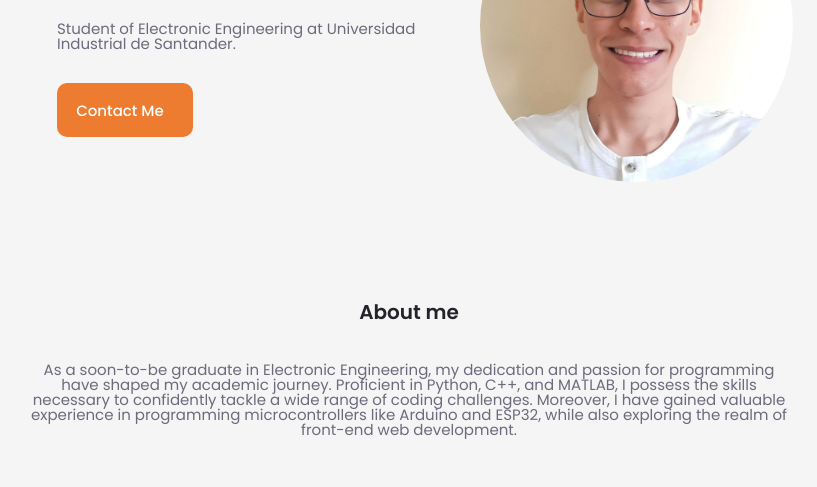
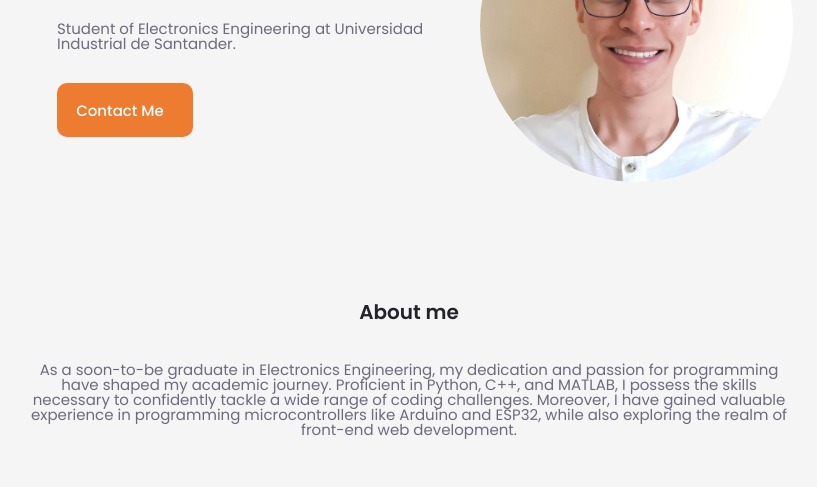
Before and after one commit to Sebastian-GA/sebastian-ga.github.io, a plain HTML site: page index.html in a window 1280 px wide. Shown: the part 287-774 px from the top of the page, 231-1048 px from the left. Drawn offline with Linux system fonts and the light colour scheme; some icons are missing.

Commit message:
change electronic for electronics

```diff
--- a/index.html
+++ b/index.html
@@ -81,7 +81,7 @@
                         <h3 class="home__subtitle">&#128075; Hi There</h3>
                         <h1 class="home__title">I'm Sebastián</h1>
                         <p class="home__text">
-                            Student of Electronic Engineering at Universidad
+                            Student of Electronics Engineering at Universidad
                             Industrial de Santander.
                         </p>
                         <div class="button__container">
@@ -103,7 +103,7 @@
                 <h2 class="section__title">About me</h2>
                 <div class="container">
                     <p class="about-me__content">
-                        As a soon-to-be graduate in Electronic Engineering, my
+                        As a soon-to-be graduate in Electronics Engineering, my
                         dedication and passion for programming have shaped my
                         academic journey. Proficient in Python, C++, and MATLAB,
                         I possess the skills necessary to confidently tackle a
@@ -282,7 +282,7 @@
                                 alt="UIS Logo"
                                 class="card__img education__img" />
                             <h3 class="card__title">
-                                B.Sc. in Electronic Engineering
+                                B.Sc. in Electronics Engineering
                             </h3>
                             <span class="card__subtitle education__institute"
                                 >UIS | Universidad Industrial de Santander</span
```
